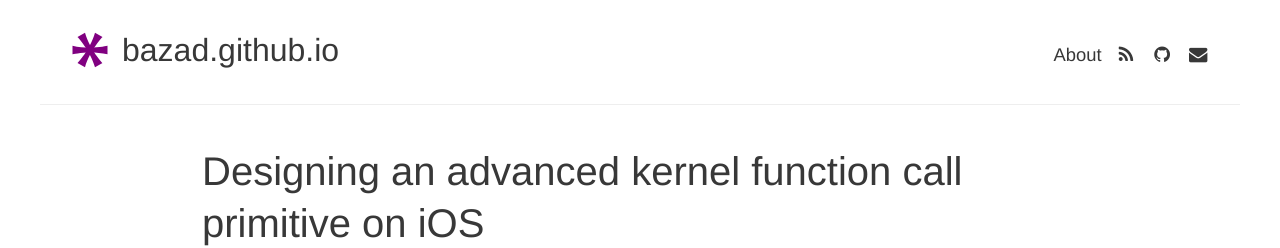
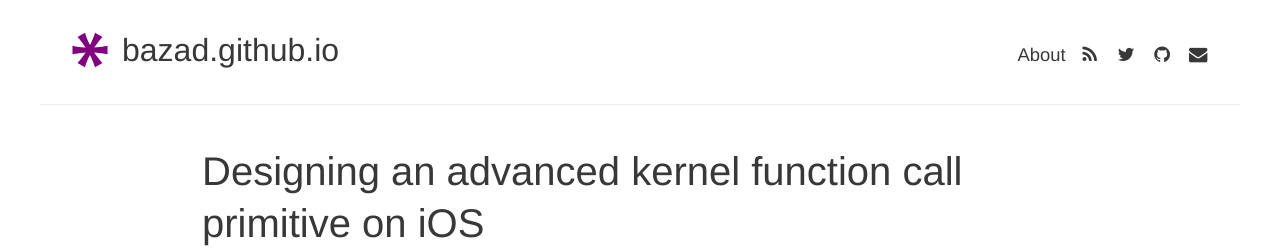
Before and after one commit to bazad/bazad.github.io, a Jekyll site: the page built from index.html, in a window 1280 px wide. Shown: the top 248 px of the page. Built offline with Jekyll 4.4.1, drawn with Linux system fonts in a browser that asks for light colours; nearby versions of some CDN libraries; the list of posts is cut into pages by our own code.

Commit message:
Add Twitter handle

```diff
--- a/_config.yml
+++ b/_config.yml
@@ -12,6 +12,9 @@ social:
   - icon:           rss
     url:            /feed.xml
     description:    RSS feed
+  - icon:           twitter
+    url:            https://twitter.com/_bazad
+    description:    Twitter
   - icon:           github
     url:            https://github.com/bazad
     description:    Github
--- a/_includes/head.html
+++ b/_includes/head.html
@@ -30,7 +30,7 @@
 	<link rel="alternate" type="application/atom+xml" title="{{ site.title }}" href="{{ "/feed.xml" | prepend: site.url }}">
 
 	<!-- Font Awesome -->
-	<link rel="stylesheet" href="https://maxcdn.bootstrapcdn.com/font-awesome/4.6.0/css/font-awesome.min.css">
+	<link rel="stylesheet" href="https://maxcdn.bootstrapcdn.com/font-awesome/4.7.0/css/font-awesome.min.css">
 
 	{% if site.katex %}
 	<!-- KaTeX -->
```
